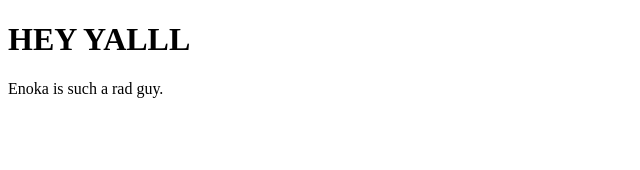
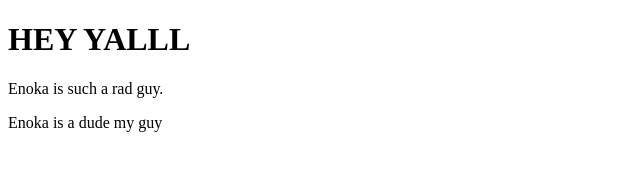
Before and after one commit to eslip96/my-first-git, a plain HTML site: page index.html in a window 1280 px wide. Shown: the whole page, without its empty margins (0-640 px from the left). Drawn offline with Linux system fonts and the light colour scheme.

Commit message:
added extra

```diff
--- a/index.html
+++ b/index.html
@@ -7,6 +7,8 @@
     <title>Document</title>
     <h1>HEY YALLL</h1>
     <p>Enoka is such a rad guy.</p>
+
+    <p>Enoka is a dude my guy</p>
   </head>
   <body></body>
 </html>
```
